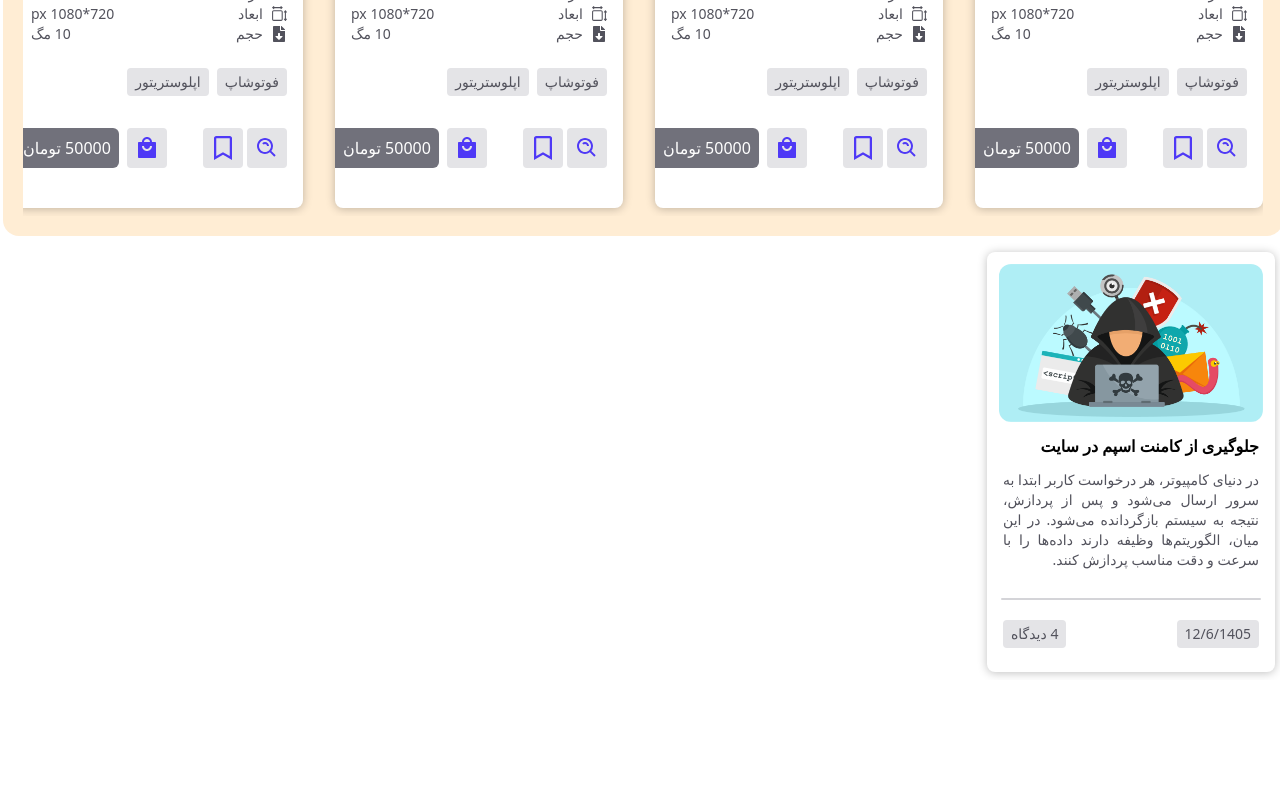
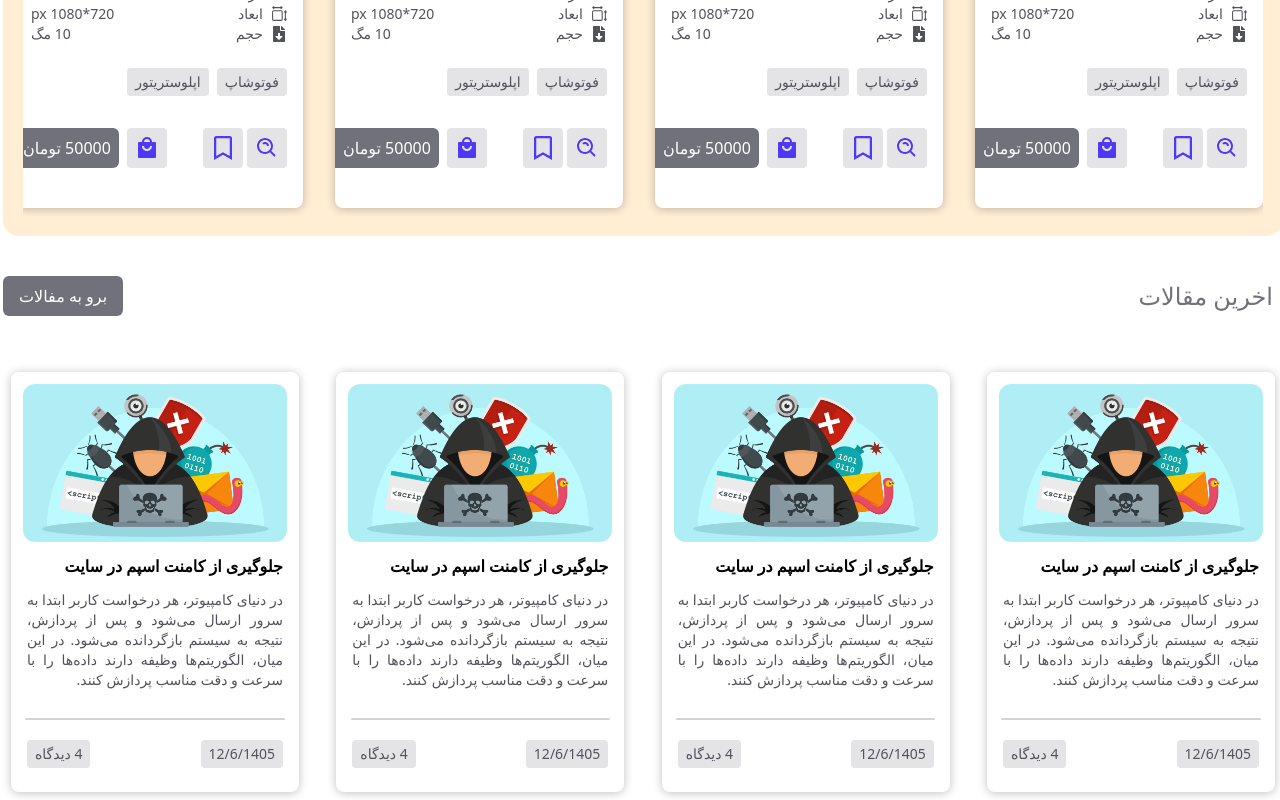
Before and after one commit to smiinmhrn/E-commerce, a Next.js app: page / in a window 1280 px wide. Shown: the part 2705-3505 px from the top of the page. Before the commit the page ends 3385 px from the top, so only its background shows below. Built offline with nearby package versions, Linux system fonts and the light colour scheme.

Commit message:
added news container.

```diff
--- a/app/page.js
+++ b/app/page.js
@@ -5,7 +5,7 @@ import GraphicalBox from "@/components/graphical/GraphicalBox";
 import GraphicalSlider from "@/components/graphical/GraphicalSlider";
 import Header from "@/components/headers/Header";
 import Swiper from "@/components/swiper/Swiper";
-import WebNewsCard from "@/components/weblognews/WebNewsCard";
+import WebNews from "@/components/weblognews/WebNews";
 
 export default function Home() {
   return (
@@ -29,7 +29,7 @@ export default function Home() {
         <Categories />
         <GraphicalSlider header={"فایل های گرافیکی"} />
 
-        <WebNewsCard />
+        <WebNews />
       </main>
     </>
   );
--- /dev/null
+++ b/components/weblognews/WebNews.jsx
@@ -0,0 +1,30 @@
+import WebNewsCard from "./WebNewsCard";
+import Link from "next/link";
+const WebNews = () => {
+  return (
+    <div className="flex flex-col container mx-auto mt-10">
+      <header className=" flex justify-between items-center">
+        <h2 className="text-zinc-500 text-2xl border-r-zinc-400 border-r-2 pr-2">
+          اخرین مقالات
+        </h2>
+
+        <div className=" flex items-center gap-1 text-zinc-800">
+          <Link
+            href={"/shop"}
+            className="bg-zinc-500 px-4 py-2 rounded-md transition-all duration-500 hover:bg-orange-600 text-white!"
+          >
+            برو به مفالات
+          </Link>
+        </div>
+      </header>
+      <div className="container flex mx-auto justify-between items-center mt-10">
+        <WebNewsCard />
+        <WebNewsCard />
+        <WebNewsCard />
+        <WebNewsCard />
+      </div>
+    </div>
+  );
+};
+
+export default WebNews;
```
